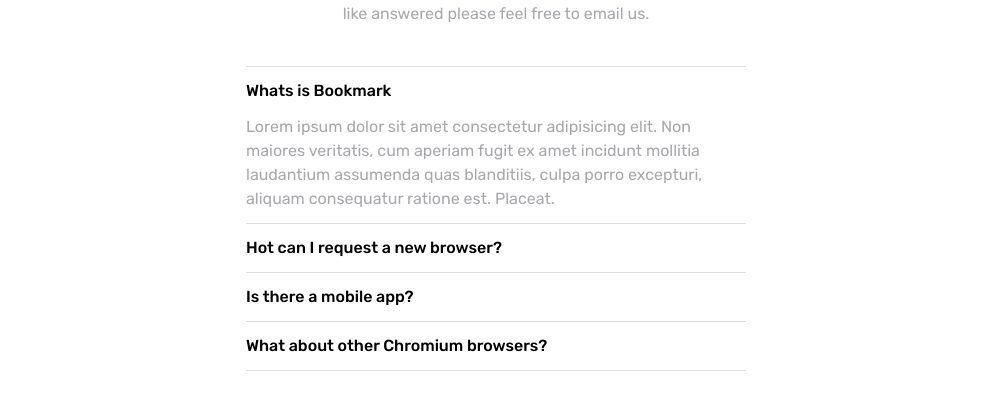
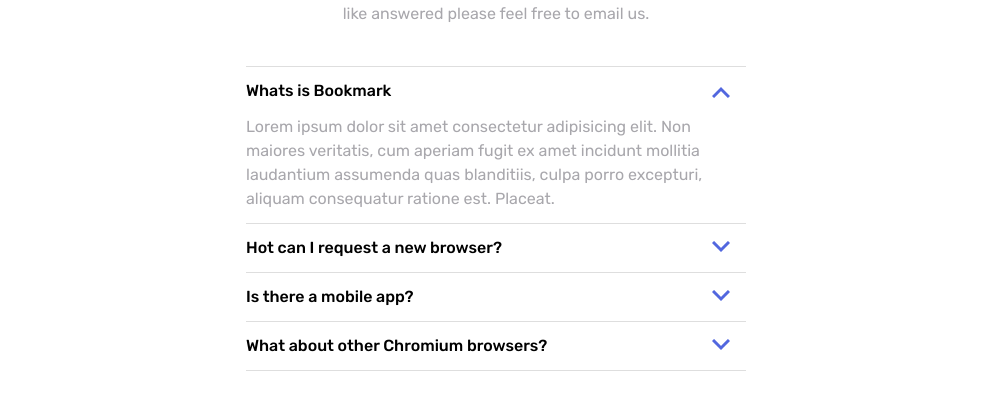
Before and after one commit to code-luanhs/bookmark, a React (Create React App) app: page / in a window 1280 px wide. Both pictures are taken after a click on the element "Whats is Bookmark". Shown: the part 2382-2791 px from the top of the page, without its empty margins (144-1136 px from the left). Built offline with nearby package versions, Linux system fonts and the light colour scheme.

Commit message:
feat: Tabs Ask > arrows

```diff
--- a/src/components/TabsAsk/index.js
+++ b/src/components/TabsAsk/index.js
@@ -1,4 +1,6 @@
 import { useState } from "react";
+
+import './styles.css';
 
 function TabsAsk({ title, lastItem = false }) {
 
@@ -8,14 +10,20 @@
     <li>
       <p
         onClick={() => active ? setActive(false) : setActive(true)}
-        className={`${lastItem && !active ? 'border-y' : 'border-t'} py-3 border-t border-[#dedede] cursor-pointer`}
+        className={
+          `${lastItem && !active ? 'border-y' : 'border-t'}
+          py-3 border-t border-[#dedede] cursor-pointer flex items-center justify-between gap-4 pr-4 arrow-down
+          ${active ? 'active' : ''}
+          `}
       >
         {title}
       </p>
       <div className={`${active ? 'block' : 'hidden'} text-gray font-normal pb-3`}>
-        Lorem ipsum dolor sit amet consectetur adipisicing elit. Non maiores veritatis,
-        cum aperiam fugit ex amet incidunt mollitia laudantium assumenda quas blanditiis,
-        culpa porro excepturi, aliquam consequatur ratione est. Placeat.
+        <p>
+          Lorem ipsum dolor sit amet consectetur adipisicing elit. Non maiores veritatis,
+          cum aperiam fugit ex amet incidunt mollitia laudantium assumenda quas blanditiis,
+          culpa porro excepturi, aliquam consequatur ratione est. Placeat.
+        </p>
       </div>
     </li>
   );
--- /dev/null
+++ b/src/components/TabsAsk/styles.css
@@ -0,0 +1,8 @@
+.arrow-down::after {
+  content: url('../../../public/images/icon-arrow.svg');
+  transition: .3s;
+}
+
+.arrow-down.active::after {
+  rotate: 180deg;
+}
```
